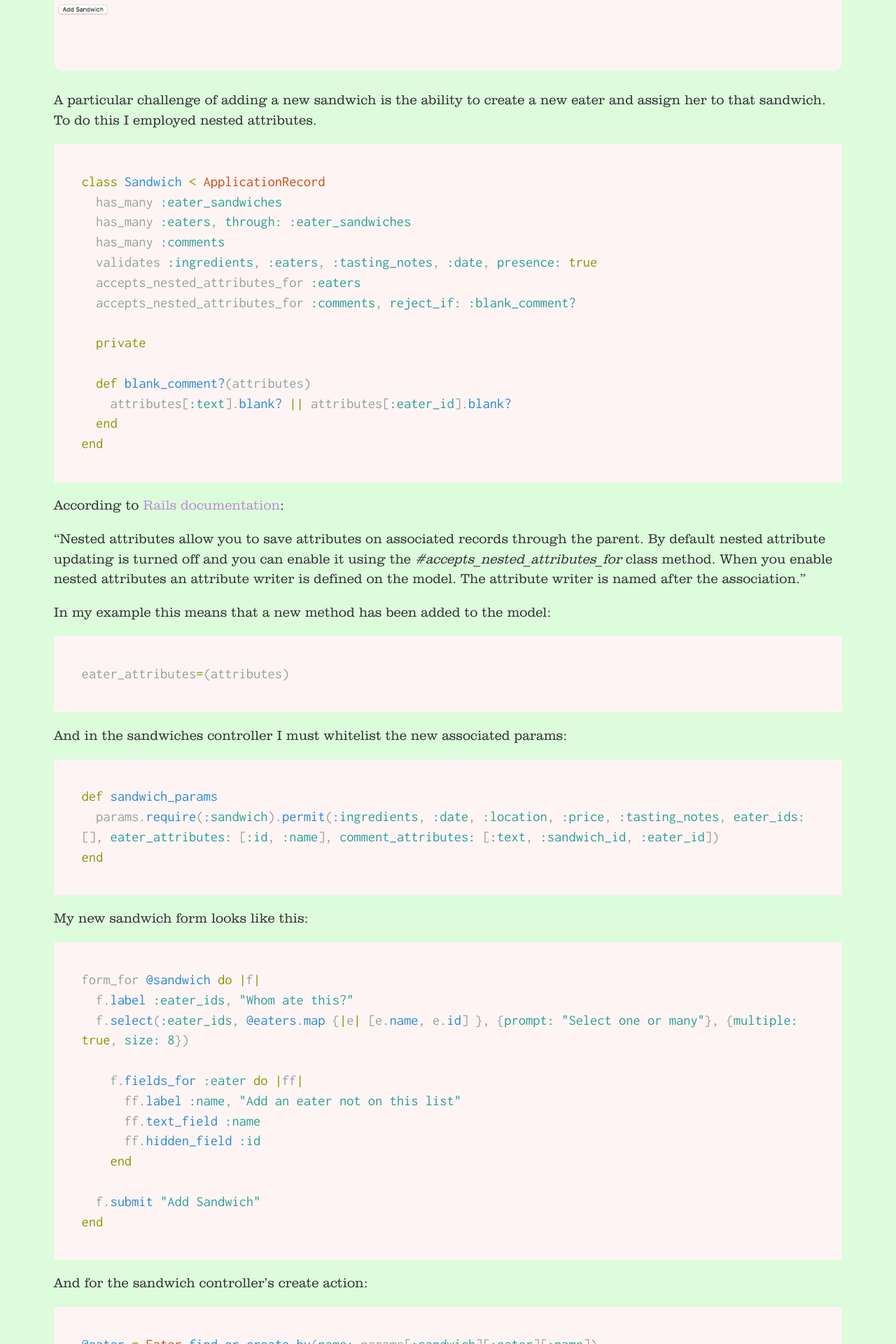
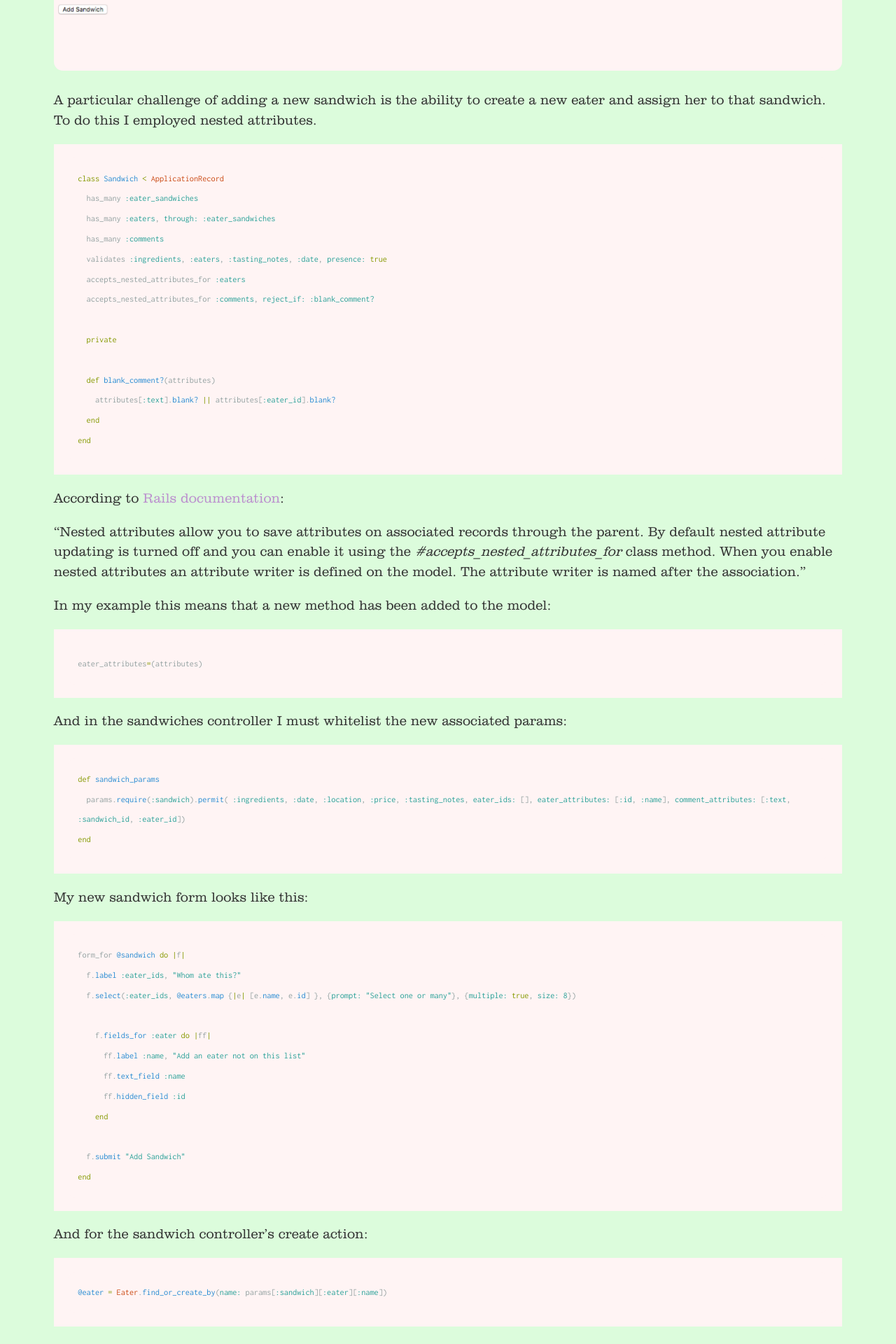
Before and after one commit to jingyufanclub/bloggo, a Jekyll site: the page built from _posts/tumblr/2017-01-07-sandwiches-in-the-expanded-field-or-happiness.md, in a window 1280 px wide. Shown: the part 2897-4817 px from the top of the page at 70% size. Built offline with Jekyll 4.4.1, drawn with Linux system fonts in a browser that asks for light colours.

````diff
--- a/_posts/tumblr/2017-01-07-sandwiches-in-the-expanded-field-or-happiness.md
+++ b/_posts/tumblr/2017-01-07-sandwiches-in-the-expanded-field-or-happiness.md
@@ -49,7 +49,7 @@ And in the sandwiches controller I must whitelist the new associated params:
 
 ```ruby
 def sandwich_params
-  params.require(:sandwich).permit(:ingredients, :date, :location, :price, :tasting_notes, eater_ids: [], eater_attributes: [:id, :name], comment_attributes: [:text, :sandwich_id, :eater_id])
+  params.require(:sandwich).permit( :ingredients, :date, :location, :price, :tasting_notes, eater_ids: [], eater_attributes: [:id, :name], comment_attributes: [:text, :sandwich_id, :eater_id])
 end
 ```
 
@@ -106,7 +106,7 @@ and whitelisted the attributes in the comment controller:
 
 ```ruby
 def comment_params
-  params.require(:comment).permit(:text, :sandwich_id, :eater_id, eater_attributes: [:id, :name])
+  params.require(:comment).permit( :text, :sandwich_id, :eater_id, eater_attributes: [:id, :name])
 end
 ```
 
--- a/_sass/_highlights.scss
+++ b/_sass/_highlights.scss
@@ -8,7 +8,7 @@
 code, pre {
   border-radius: 1vw;
   font-family: $monospace;
-  font-size: 1.6vw;
+  font-size: 0.8em;
 }
 
 .highlight .c { color: #586E75 } /* Comment */
````
Also changed, not shown: _posts/2017-04-16-a-variety-of-hats.md (+1 -1 lines).
